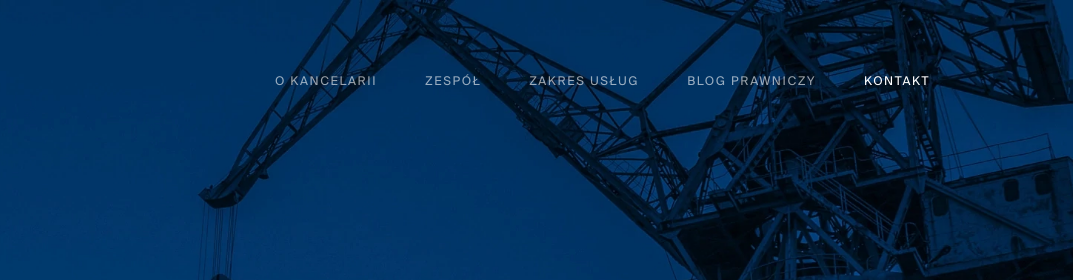
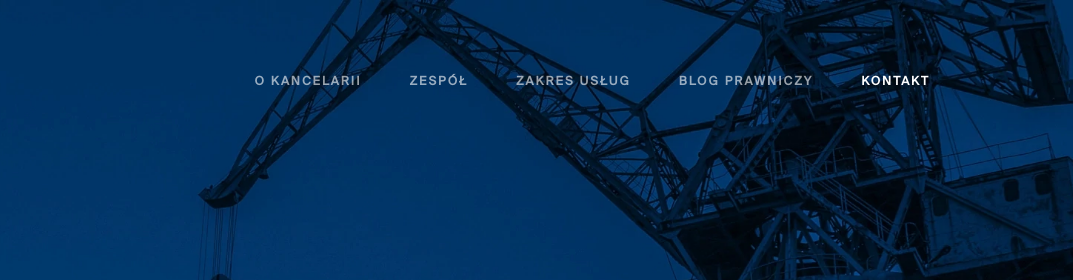
Before and after one commit to m-malanowski/radca-prawny-michal-tomczak-deploy, a Gatsby site: page /kontakt in a window 1280 px wide. Shown: the top 280 px of the page, 207-1280 px from the left. Built offline with nearby package versions, Linux system fonts and the light colour scheme; Gatsby itself is replaced by a stand-in of ours.

Commit message:
exposure img changed 6

```diff
--- a/src/css/styles.scss
+++ b/src/css/styles.scss
@@ -52,7 +52,8 @@
   --clr-primary-1: hsl(213, 92%, 10%);
   --clr-primary-2: hsl(213, 92%, 12%);
   --clr-primary-3: hsl(213, 96%, 14%);
-  --clr-primary-4: hsl(213, 97%, 16%);
+  //--clr-primary-4: hsl(213, 97%, 20%);
+  --clr-primary-4: #003864;
   //--clr-primary-5: #012754;
   --clr-primary-5: #0152a1;
   /* lighter shades of primary color */
@@ -336,6 +337,7 @@ nav {
 
   & li {
     font-family: var(--ff-secondary);
+    font-weight: bold;
     @include for-desktop-up {
       margin-left: 3rem;
     }
@@ -345,12 +347,12 @@ nav {
     //font-size: calc(12px + (13 - 12) * ((100vw - 320px) / (1900 - 320)));
     font-size: 12px;
     letter-spacing: 2px;
-
+    font-weight: 900 !important;
     @include for-desktop-up {
       text-transform: uppercase;
       color: var(--clr-white);
       font-weight: normal;
-      letter-spacing: var(--spacing-menu-links);
+      //letter-spacing: var(--spacing-menu-links);
       transition: var(--transition);
       padding: 0.5rem 0;
     }
```
Also changed, not shown: src/assets/imgs/home-slider/radca-prawny-gdansk-6.webp, src/assets/imgs/home-slider/radca-prawny-gdansk-6c.webp, 1 other file.
